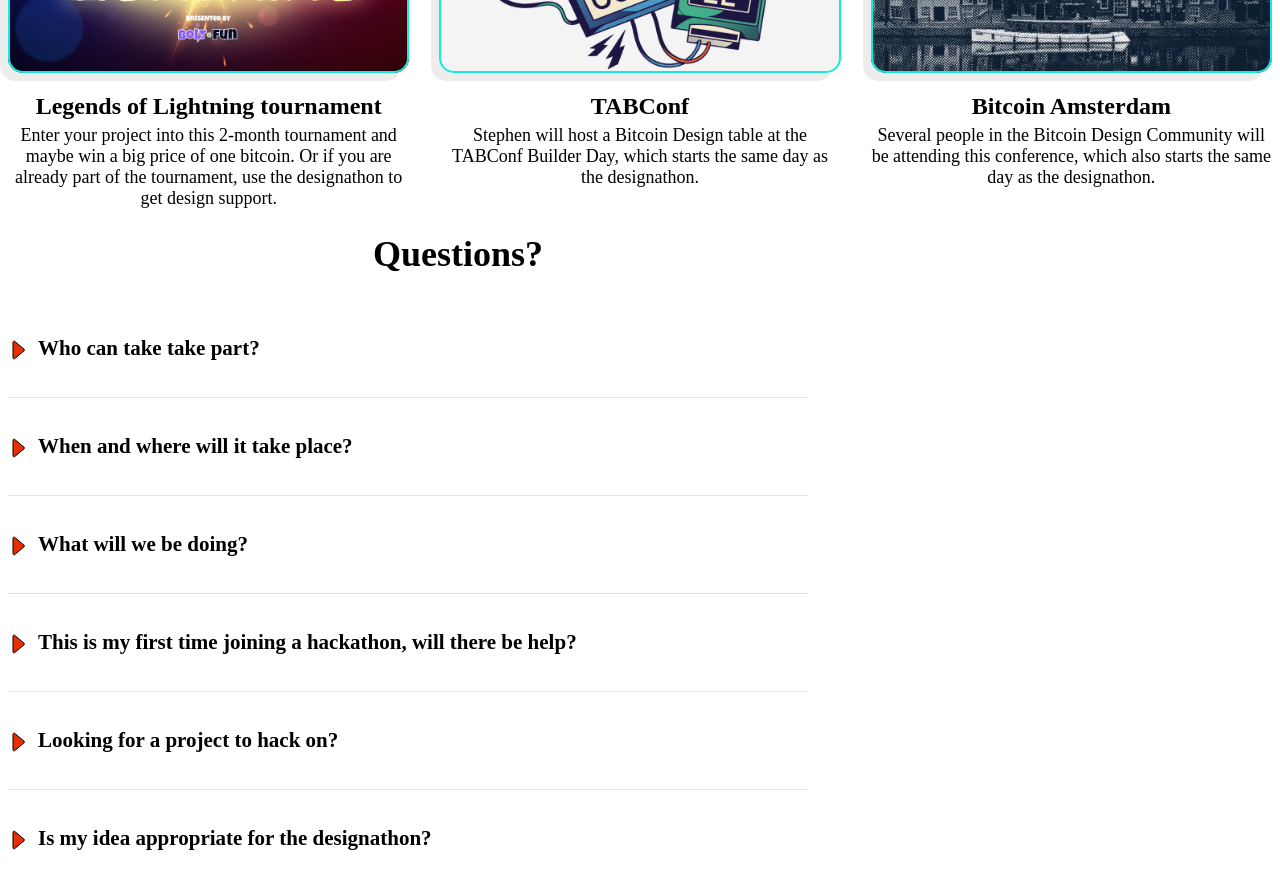
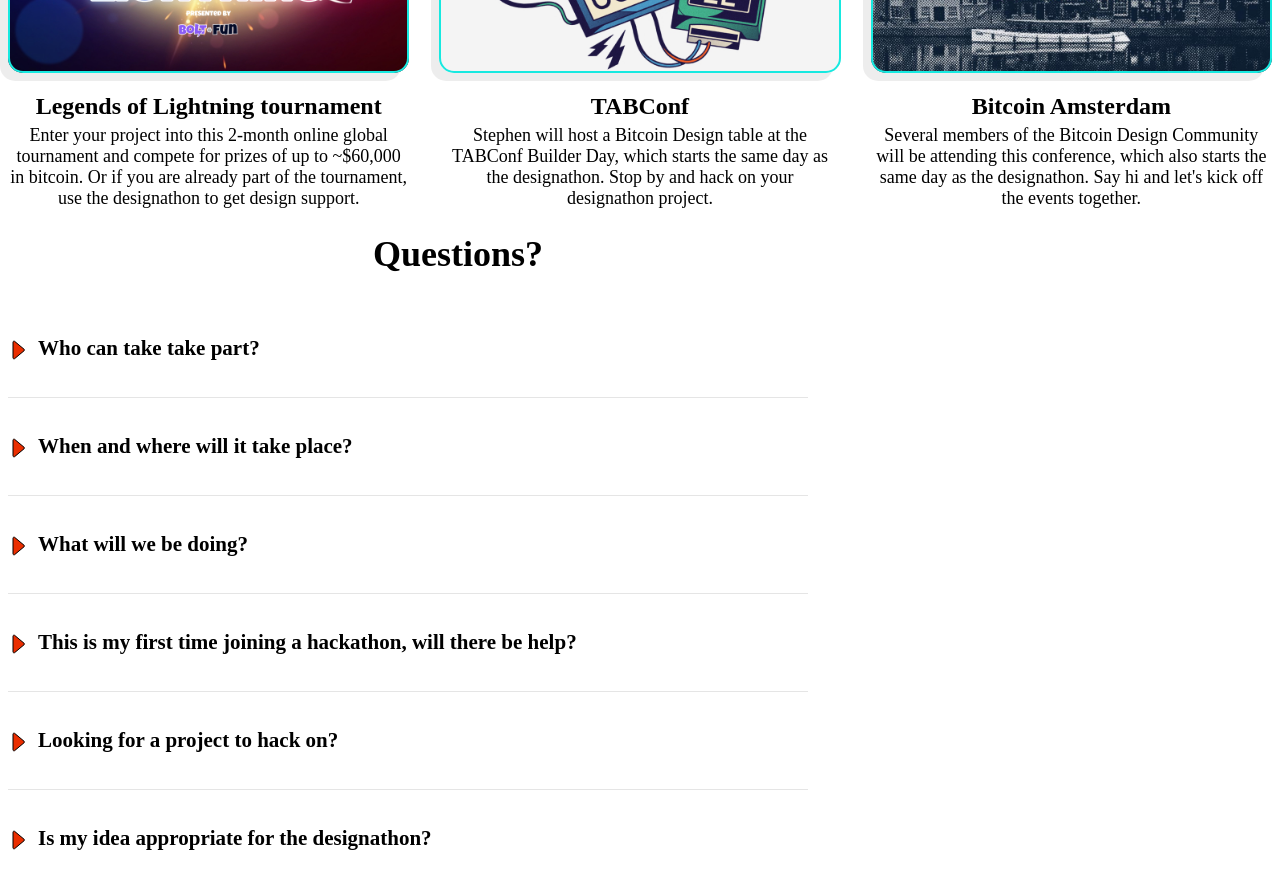
Before and after one commit to swedishfrenchpress/bitcoin-designathon, a Nuxt app: page / in a window 1280 px wide. Shown: the part 1660-2545 px from the top of the page. Built offline with nearby package versions, Linux system fonts and the light colour scheme.

Commit message:
Partner copy update
Only thing missing is the bolt.fun tournament link now.

```diff
--- a/assets/copy.json
+++ b/assets/copy.json
@@ -65,21 +65,21 @@
         "image": "legends-of-lightning.jpg",
         "retina": "legends-of-lightning@2x.jpg",
         "name": "Legends of Lightning tournament",
-        "description": "Enter your project into this 2-month tournament and maybe win a big price of one bitcoin. Or if you are already part of the tournament, use the designathon to get design support.",
+        "description": "Enter your project into this 2-month online global tournament and compete for prizes of up to ~$60,000 in bitcoin. Or if you are already part of the tournament, use the designathon to get design&nbsp;support.",
         "link": "https://bitcoin.design"
       },
       {
         "image": "tabconf.jpg",
         "retina": "tabconf@2x.jpg",
         "name": "TABConf",
-        "description": "Stephen will host a Bitcoin Design table at the TABConf Builder Day, which starts the same day as the designathon.",
+        "description": "Stephen will host a Bitcoin Design table at the TABConf Builder Day, which starts the same day as the designathon. Stop by and hack on your designathon&nbsp;project.",
         "link": "https://tabconf.com"
       },
       {
         "image": "bitcoin-amsterdam.jpg",
         "retina": "bitcoin-amsterdam@2x.jpg",
         "name": "Bitcoin Amsterdam",
-        "description": "Several people in the Bitcoin Design Community will be attending this conference, which also starts the same day as the designathon.",
+        "description": "Several members of the Bitcoin Design Community will be attending this conference, which also starts the same day as the designathon. Say hi and let's kick off the events&nbsp;together.",
         "link": "https://b.tc/conference/amsterdam"
       }
     ]
--- a/components/partners/PartnerListItem.vue
+++ b/components/partners/PartnerListItem.vue
@@ -19,7 +19,7 @@
         rel="nofollow noindex"
       >{{ partner.name }}</a>
     </h3>
-    <p>{{ partner.description }}</p>
+    <p v-html="partner.description" />
   </div>
 </template>
 
```
Also changed, not shown: assets/images/legends-of-lightning.jpg, assets/images/legends-of-lightning@2x.jpg.
